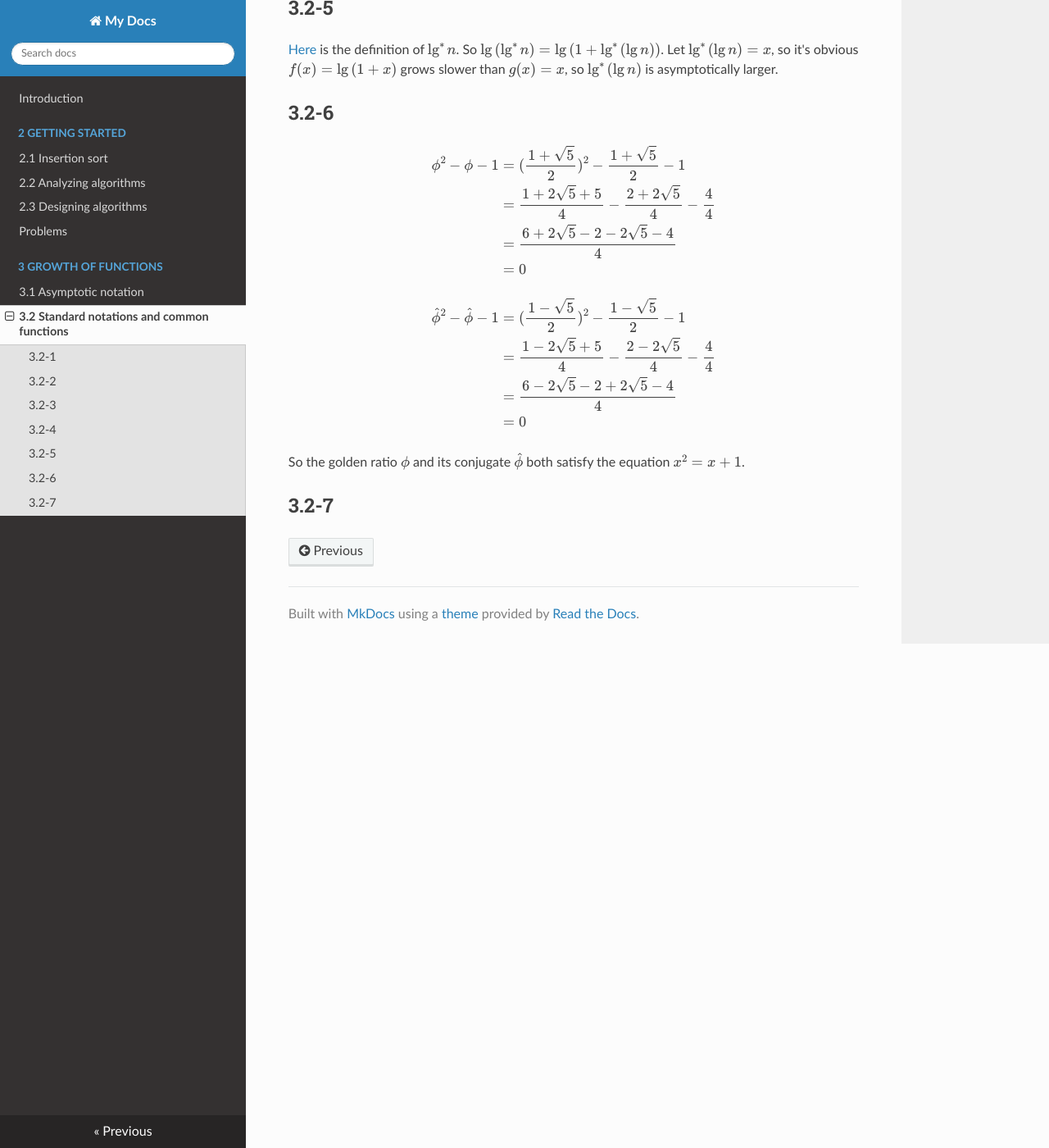
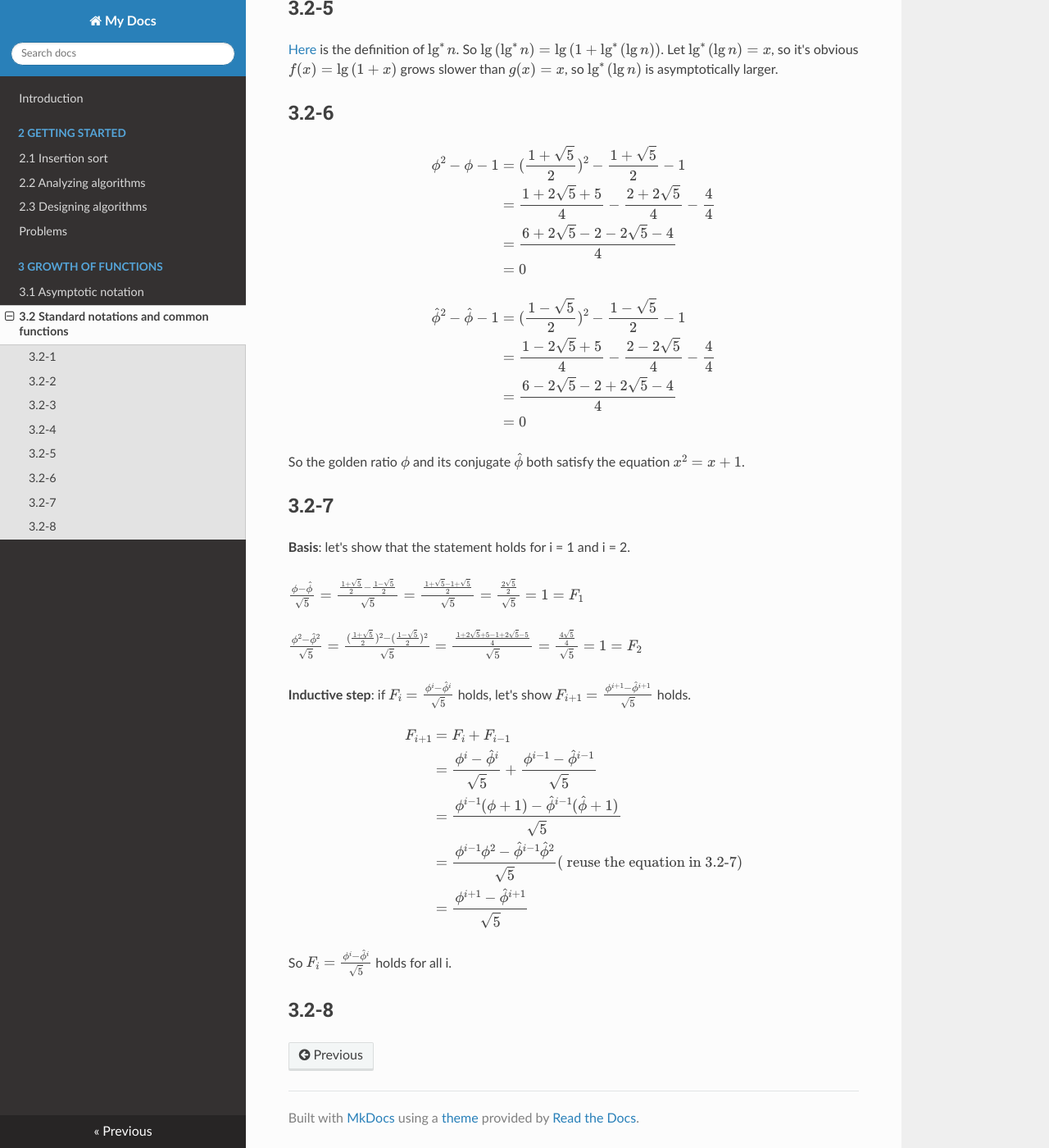
Before and after one commit to Frederick-S/Introduction-to-Algorithms-Notes, an MkDocs documentation site: the page built from docs/3-Growth-of-Functions/3.2-Standard-notations-and-common-functions.md, in a window 1280 px wide and 1400 px high, scrolled down 3340 px. Shown: the whole window at 82% size. Built offline with MkDocs 1.6.1, drawn with Linux system fonts in a browser that asks for light colours; nearby versions of some CDN libraries; formulas are drawn with MathJax 3; old or Windows-style settings are respelled for this version of MkDocs.

Commit message:
Update exercise

```diff
--- a/docs/3-Growth-of-Functions/3.2-Standard-notations-and-common-functions.md
+++ b/docs/3-Growth-of-Functions/3.2-Standard-notations-and-common-functions.md
@@ -148,3 +148,24 @@ $$
 So the golden ratio $\phi$ and its conjugate $\hat\phi$ both satisfy the equation $x^2 = x + 1$.
 
 ## 3.2-7
+**Basis**: let's show that the statement holds for i = 1 and i = 2.
+
+$\frac{\phi - \hat\phi}{\sqrt{5}} = \frac{\frac{1 + \sqrt{5}}{2} - \frac{1 - \sqrt{5}}{2}}{\sqrt{5}} = \frac{\frac{1 + \sqrt{5} - 1 + \sqrt{5}}{2}}{\sqrt{5}} = \frac{\frac{2\sqrt{5}}{2}}{\sqrt{5}} = 1 = F_1$
+
+$\frac{\phi^2 - \hat\phi^2}{\sqrt{5}} = \frac{(\frac{1 + \sqrt{5}}{2})^2 - (\frac{1 - \sqrt{5}}{2})^2}{\sqrt{5}} = \frac{\frac{1 + 2\sqrt{5} + 5 - 1 + 2\sqrt{5} - 5}{4}}{\sqrt{5}} = \frac{\frac{4\sqrt{5}}{4}}{\sqrt{5}} = 1 = F_2$
+
+**Inductive step**: if $F_i = \frac{\phi^i - \hat\phi^i}{\sqrt{5}}$ holds, let's show $F_{i + 1} = \frac{\phi^{i + 1} - \hat\phi^{i + 1}}{\sqrt{5}}$ holds.
+
+$$
+\begin{eqnarray}
+F_{i + 1} &=& F_i + F_{i - 1} \\\
+&=& \frac{\phi^i - \hat\phi^i}{\sqrt{5}} + \frac{\phi^{i - 1} - \hat\phi^{i - 1}}{\sqrt{5}} \\\
+&=& \frac{\phi^{i - 1}(\phi + 1) - \hat\phi^{i - 1}(\hat\phi + 1)}{\sqrt{5}} \\\
+&=& \frac{\phi^{i - 1}\phi^2 - \hat\phi^{i - 1}\hat\phi^2}{\sqrt{5}} \text{( reuse the equation in 3.2-7)} \\\
+&=& \frac{\phi^{i + 1} - \hat\phi^{i + 1}}{\sqrt{5}}
+\end{eqnarray}
+$$
+
+So $F_i = \frac{\phi^i - \hat\phi^i}{\sqrt{5}}$ holds for all i.
+
+## 3.2-8
```
